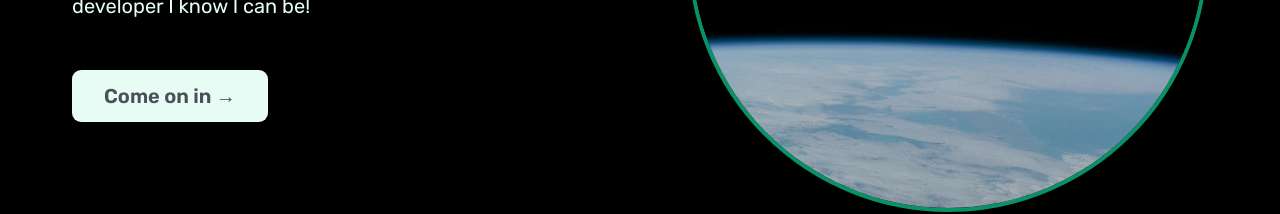
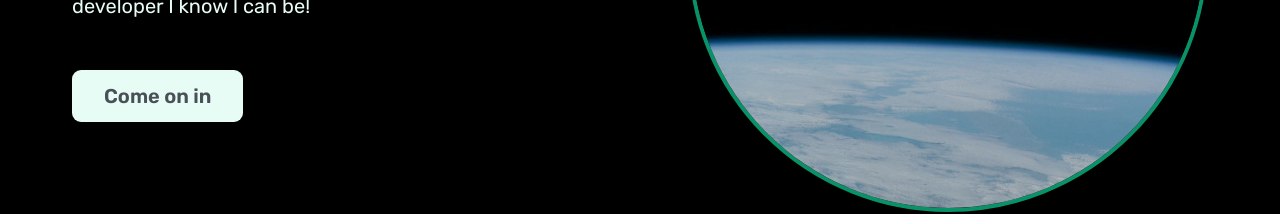
Before and after one commit to bocciakt/info-hub, a plain HTML site: page index.html in a window 1280 px wide. Shown: the part 506-720 px from the top of the page. Drawn offline with nearby package versions, Linux system fonts and the light colour scheme; some packages are replaced by stand-ins of ours; a script that the page names is missing.

Commit message:
refactor: edited button text to be more concise

```diff
--- a/index.html
+++ b/index.html
@@ -60,7 +60,7 @@
             a software developer. I have embarked on my coding journey; growing into the well-rounded full stack
             developer I know I can be!
           </p>
-          <a href="#about-me" class="btn btn--outline nav-scroll margin-right-sm">Come on in &rarr;</a>
+          <a href="#about-me" class="btn btn--outline nav-scroll margin-right-sm">Come on in</a>
         </div>
         <div class="hero-img-box">
           <img src="img/astronaut.webp" class="hero-img" alt="An astronaut floating in space above Earth." />
```
